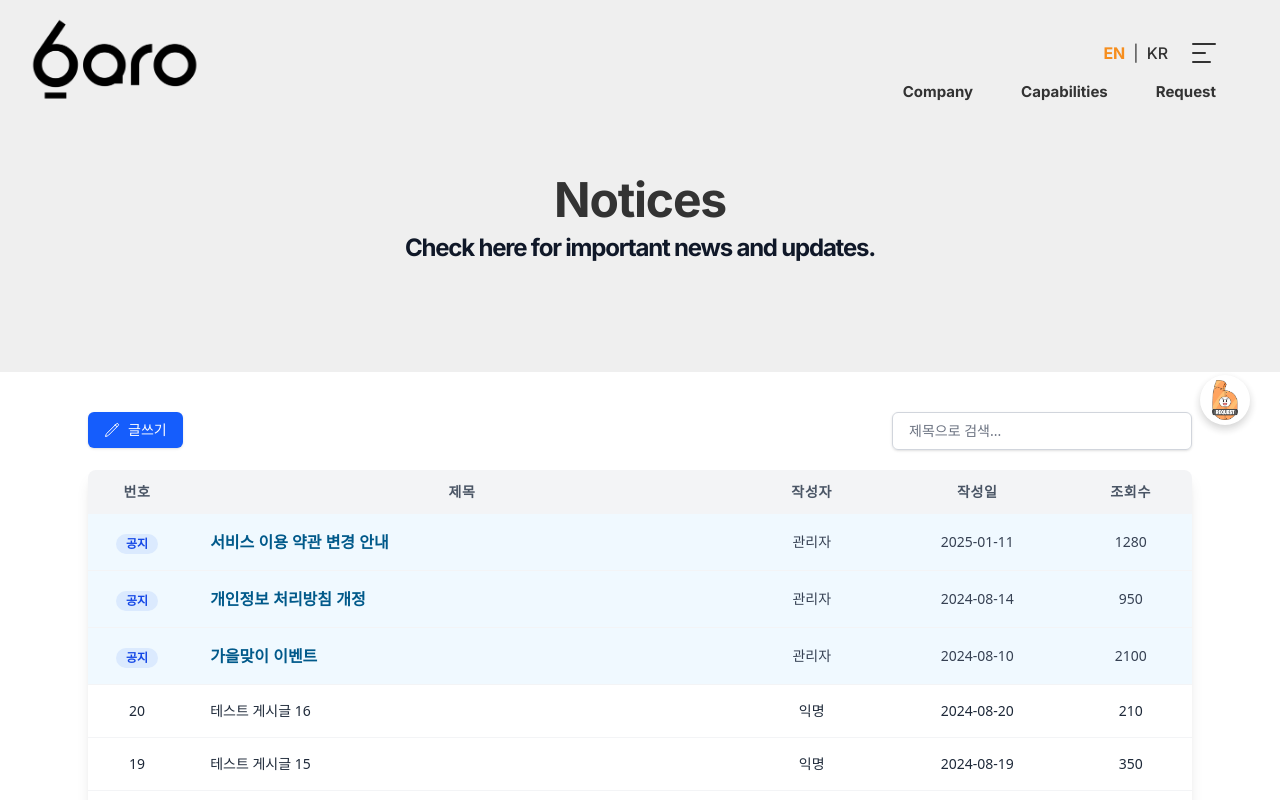
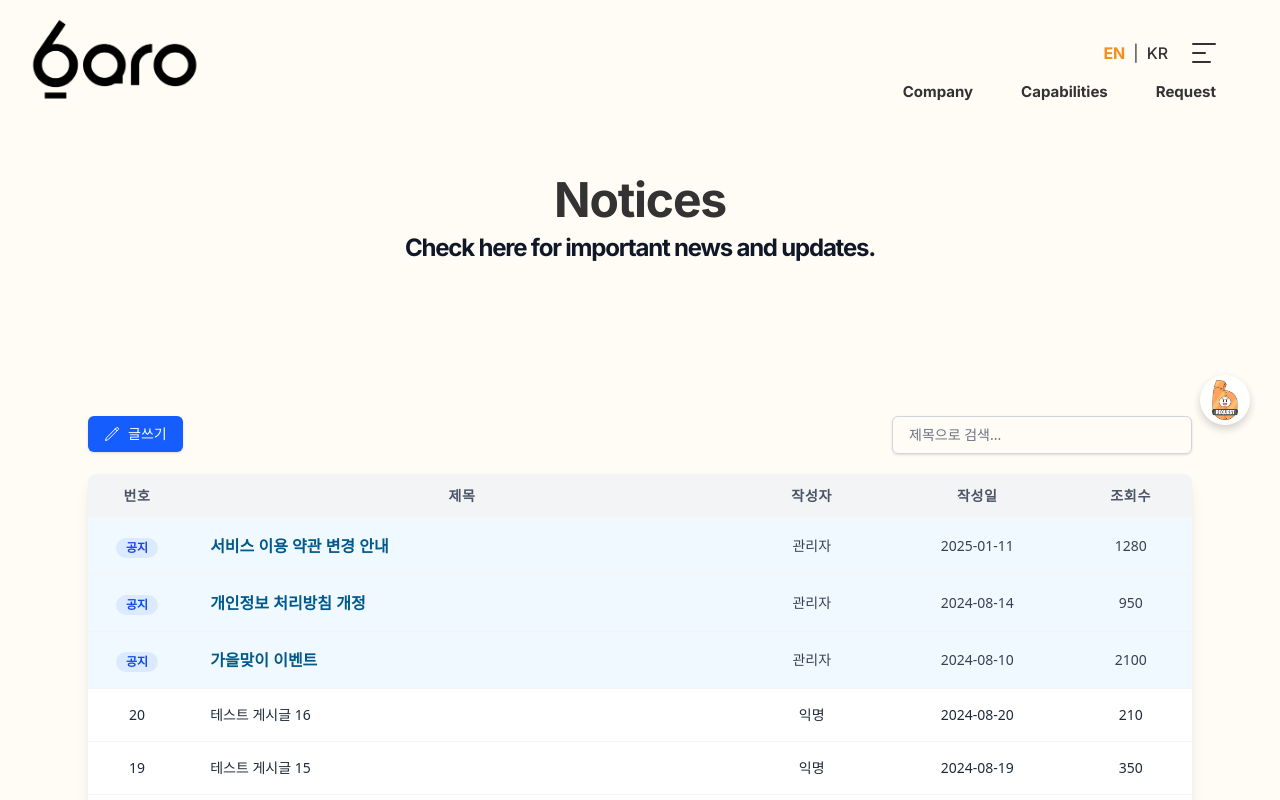
Before and after one commit to blue-0651/baro_studio, a Next.js app: page /company/board in a window 1280 px wide. Shown: the top 800 px of the page. Built offline with nearby package versions, Linux system fonts and the light colour scheme.

Commit message:
bg update
bg update

```diff
--- a/src/app/(main)/company/board/page.tsx
+++ b/src/app/(main)/company/board/page.tsx
@@ -27,7 +27,7 @@ export default function BoardPage() {
         <div>
             <section className="relative overflow-hidden">
                 <div className="max-w-8xl mx-auto">
-                    <div className="relative z-10" style={{ height: "46.5vh", backgroundColor: "#EFEFEF", paddingBottom: "3rem" }}>
+                    <div className="relative z-10" style={{ backgroundColor: "FFFBF5", paddingBottom: "3rem" }}>
                         <div className="mx-auto max-w-7xl px-4 sm:px-6 lg:px-8 pt-20 pb-16 text-center lg:pt-32">
                             <h1 className="text-3xl tracking-tight font-bold text-gray-900 sm:text-4xl mt-12 md:text-5xl">
                                 <span className="block" style={{ color: "#333333" }}>
--- a/src/app/(main)/company/recruitment/page.tsx
+++ b/src/app/(main)/company/recruitment/page.tsx
@@ -27,7 +27,7 @@ export default function RecruitmentPage() {
         <div>
             <section className="relative overflow-hidden">
                 <div className="max-w-8xl mx-auto">
-                    <div className="relative z-10" style={{ height: "46.5vh", backgroundColor: "#EFEFEF", paddingBottom: "3rem" }}>
+                    <div className="relative z-10" style={{backgroundColor: "#FFFBF5", paddingBottom: "3rem" }}>
                         <div className="mx-auto max-w-7xl px-4 sm:px-6 lg:px-8 pt-20 pb-16 text-center lg:pt-32">
                             <h1 className="text-3xl tracking-tight font-bold text-gray-900 sm:text-4xl mt-12 md:text-5xl">
                                 <span className="block" style={{ color: "#333333" }}>
--- a/src/components/main/boardList.tsx
+++ b/src/components/main/boardList.tsx
@@ -144,7 +144,7 @@ export default function BoardListTailwind() {
         router.push(`/board/${row.id}`);
     };
     return (
-        <div className="pr-22 pl-22 p-10 bg-white text-[#333333] font-sans flex flex-col min-h-screen">
+        <div className="pr-22 pl-22 p-10 bg-[#FFFBF5] text-[#333333] font-sans flex flex-col min-h-screen">
 
             {/* 검색 영역 */}
             <div className="mb-5 flex justify-between">
--- a/src/components/recruit/recruitement.tsx
+++ b/src/components/recruit/recruitement.tsx
@@ -160,7 +160,7 @@ export default function JobPostingListTailwind() {
     };
 
     return (
-        <div className=" pr-22 pl-22 p-10 bg-white text-[#333333] font-sans flex flex-col min-h-screen">
+        <div className=" pr-22 pl-22 p-10 bg-[#FFFBF5] text-[#333333] font-sans flex flex-col min-h-screen">
 
             <div className="mb-5 flex justify-between items-center">
                 <Link href="/jobs/new">
```
